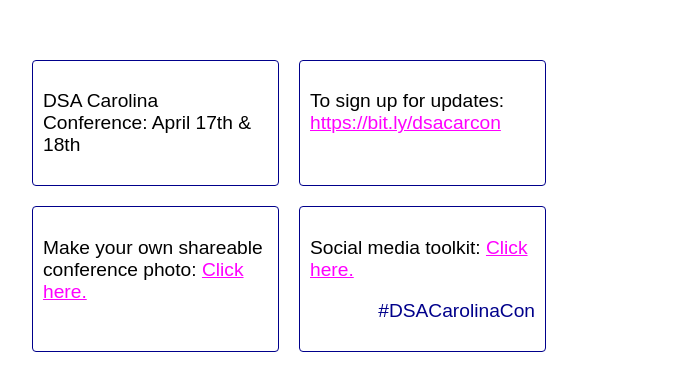
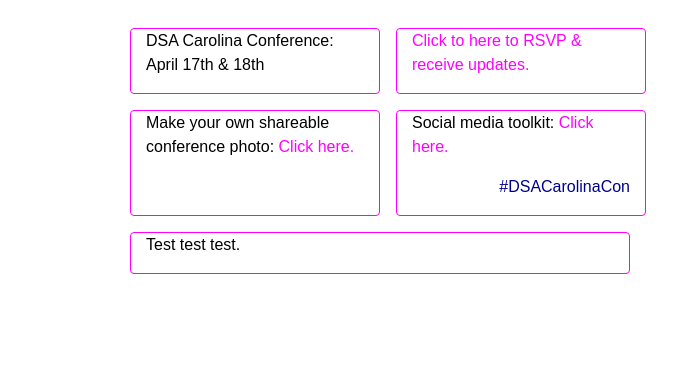
Before and after one commit to dsacarolinaconference/2021-dsa-carolina-con, a plain HTML site: page index.html in a window 1280 px wide. Shown: the whole page, without its empty margins (218-895 px from the left). Drawn offline with nearby package versions, Linux system fonts and the light colour scheme.

Commit message:
margins work but spacing not perfect.

```diff
--- a/index.html
+++ b/index.html
@@ -7,29 +7,48 @@
 
     <title>DSA Carolina Conference</title>
 
+    <link rel="stylesheet" href="https://cdn.jsdelivr.net/npm/bootstrap@4.6.0/dist/css/bootstrap.min.css"
+        integrity="sha384-B0vP5xmATw1+K9KRQjQERJvTumQW0nPEzvF6L/Z6nronJ3oUOFUFpCjEUQouq2+l" crossorigin="anonymous">
+
     <link rel="stylesheet" type="text/css" href="style.css" />
 
     <link rel="shortcut icon" href="/favicon.ico" type="image/x-icon" />
-<link rel="icon" href="/favicon.ico" type="image/x-icon" />
-<link rel="apple-touch-icon" href="yourfavicon.png">
+    <link rel="icon" href="/favicon.ico" type="image/x-icon" />
+    <link rel="apple-touch-icon" href="yourfavicon.png">
 
 </head>
 
 <body>
 
-    <div class="flex-container" id="content">
+    <div id="cont" class="container-sm">
+        <div class="row">
+            <div class="col-sm-5 m-2 pod">
+                <p>DSA Carolina Conference: April 17th & 18th</p>
+            </div>
+            <div class="col-sm-5 m-2 pod">
+                <p><a href="https://bit.ly/dsacarcon">Click to here to RSVP & receive updates.</a></p> </p>
+            </div>
 
-        <div class="flex-content"><p>DSA Carolina Conference: April 17th & 18th</p></div>
+        </div>
+        <div class="row">
 
-        <div class="flex-content"><p>To sign up for updates: <a
-                href="https://bit.ly/dsacarcon">https://bit.ly/dsacarcon</a></p></div>
 
-        <div class="flex-content"><p>Make your own shareable conference photo: <a href="share-photo-app.html">Click
-                here.</a></p></div>
+            <div class="col-sm-5 m-2 pod">
+                <p>Make your own shareable conference photo: <a href="share-photo-app.html">Click
+                        here.</a></p>
+            </div>
+            <div class="col-sm-5 m-2 pod">
+                <p>Social media toolkit: <a
+                        href="https://drive.google.com/drive/folders/1A5GhPTe-Z1_BheWcVDnGuqEurvSPZC70?usp=sharing">Click
+                        here.</a></p>
+                <p style="color:darkblue;text-align:right;">#DSACarolinaCon</p>
+            </div>
+        </div>
 
-        <div class="flex-content"><p>Social media toolkit: <a
-                href="https://drive.google.com/drive/folders/1A5GhPTe-Z1_BheWcVDnGuqEurvSPZC70?usp=sharing">Click
-                here.</a></p><p style="color:darkblue;text-align:right;">#DSACarolinaCon</p>
+        <div class="row">
+            <div class="col-sm-10 m-2 pod">
+                <p> Test test test.</p>
+            </div>
         </div>
 
 
--- a/style.css
+++ b/style.css
@@ -2,12 +2,6 @@
     font-family:sans-serif;
     background-color:white;
     color:black;
-}
-#content{
-    margin:auto;
-    margin-top:50px;
-    max-width:800px;
-    width:90%;
 }
 a, a:link, a:visited, a:hover{
     color:magenta;
@@ -16,11 +10,12 @@
     flex-wrap: wrap;
     display:flex;
 }
-.flex-content{
-    border:1px solid darkblue;
+#cont{
+    max-width:600px;
+    margin-top:20px;
+}
+.pod{
+    border:solid magenta 1px;
     border-radius: 4px;
-    margin:10px;
-    padding:10px;
-    font-size:larger;
-    width:225px;
+
 }
```
